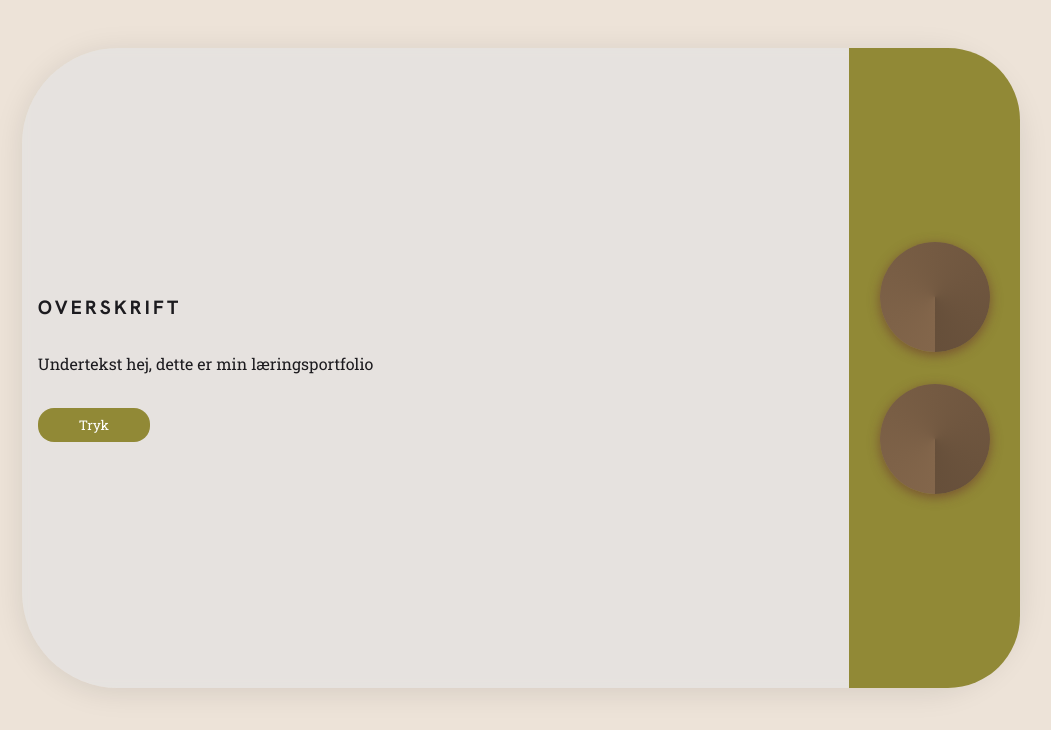
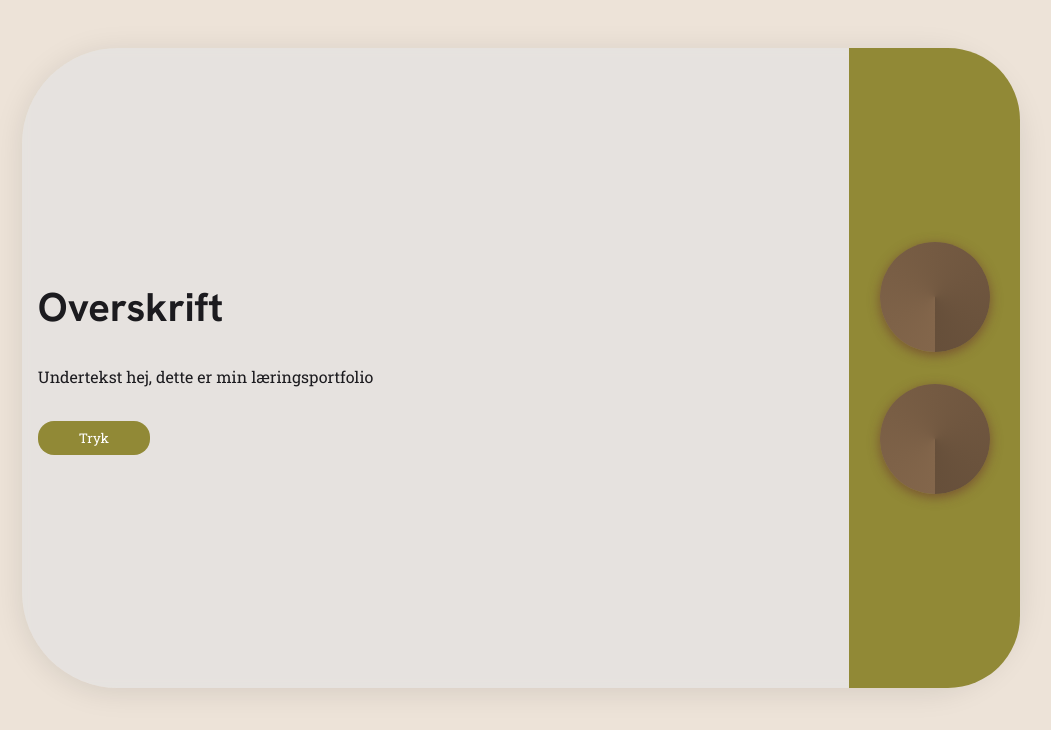
Before and after one commit to SofieHedemann/SofieHedemann.github.io, a plain HTML site: page index.html in a window 1280 px wide. Shown: the whole page, without its empty margins (119-1170 px from the left). Drawn offline with Linux system fonts and the light colour scheme.

Commit message:
header opdateret

```diff
--- a/index.html
+++ b/index.html
@@ -13,7 +13,7 @@
 
 <article class="welcome">
     <section class="welcome__text">
-        <h1 class="welcome__header">Overskrift</h1>
+        <h1>Overskrift</h1>
         <p>Undertekst hej, dette er min læringsportfolio </p>
 
         <form action="frontpage.html">
```
Also changed, not shown: 1 other file.
